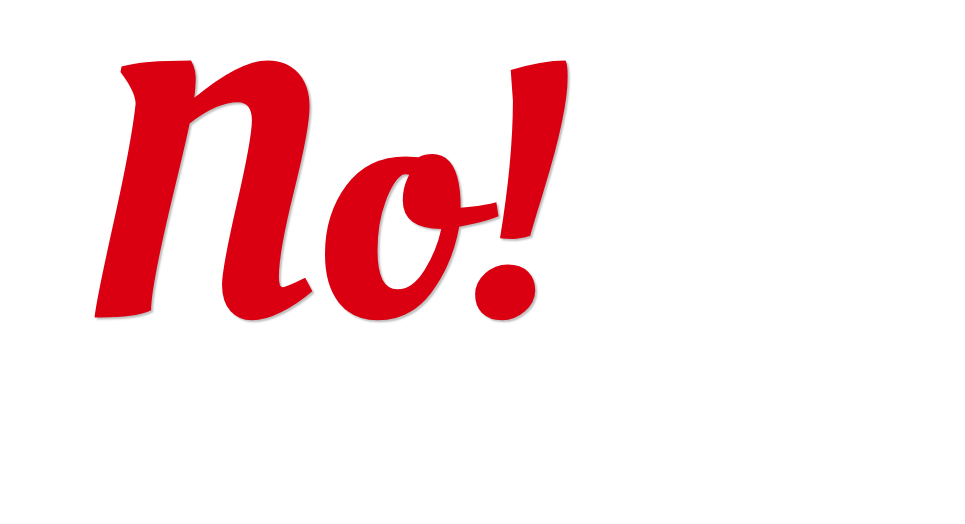
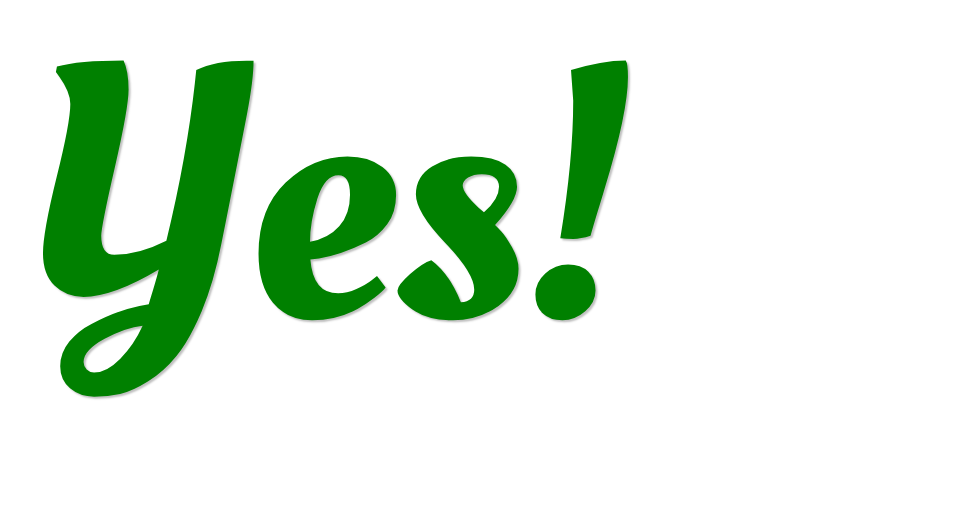
Before and after one commit to nickdunn/isthebackliftworking, a plain HTML site: page index.html in a window 1280 px wide. Shown: the part 197-721 px from the top of the page, without its empty margins (315-1280 px from the left). Drawn offline with Linux system fonts and the light colour scheme.

Commit message:
Update index.html

```diff
--- a/index.html
+++ b/index.html
@@ -60,7 +60,7 @@
     <title>Is The Back Lift Working?</title>
   </head>
   <body>
-    <p class="no">No!</p>
+    <p class="yes">Yes!</p>
     <a href="http://wearefriday.com" class="logo"><img src="images/logo.png" alt=""></a>
   </body>
 </html>
```
